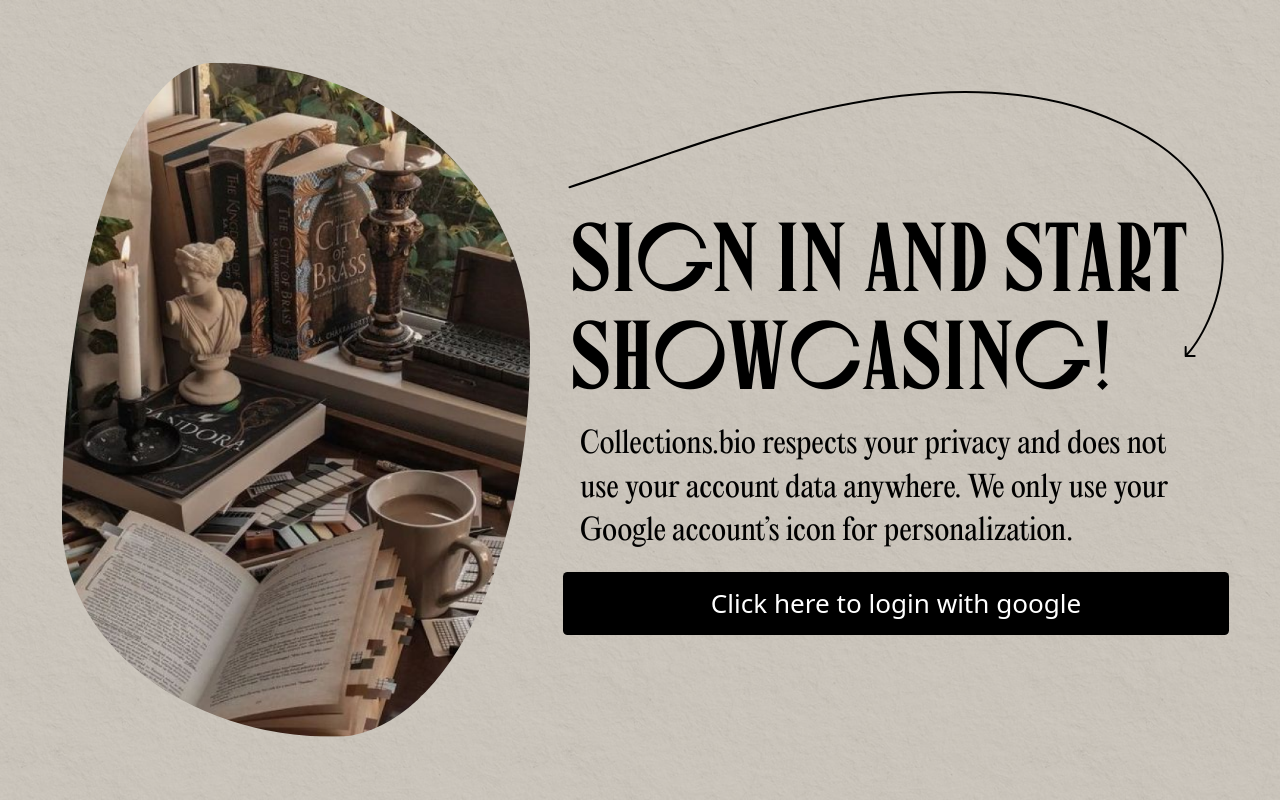
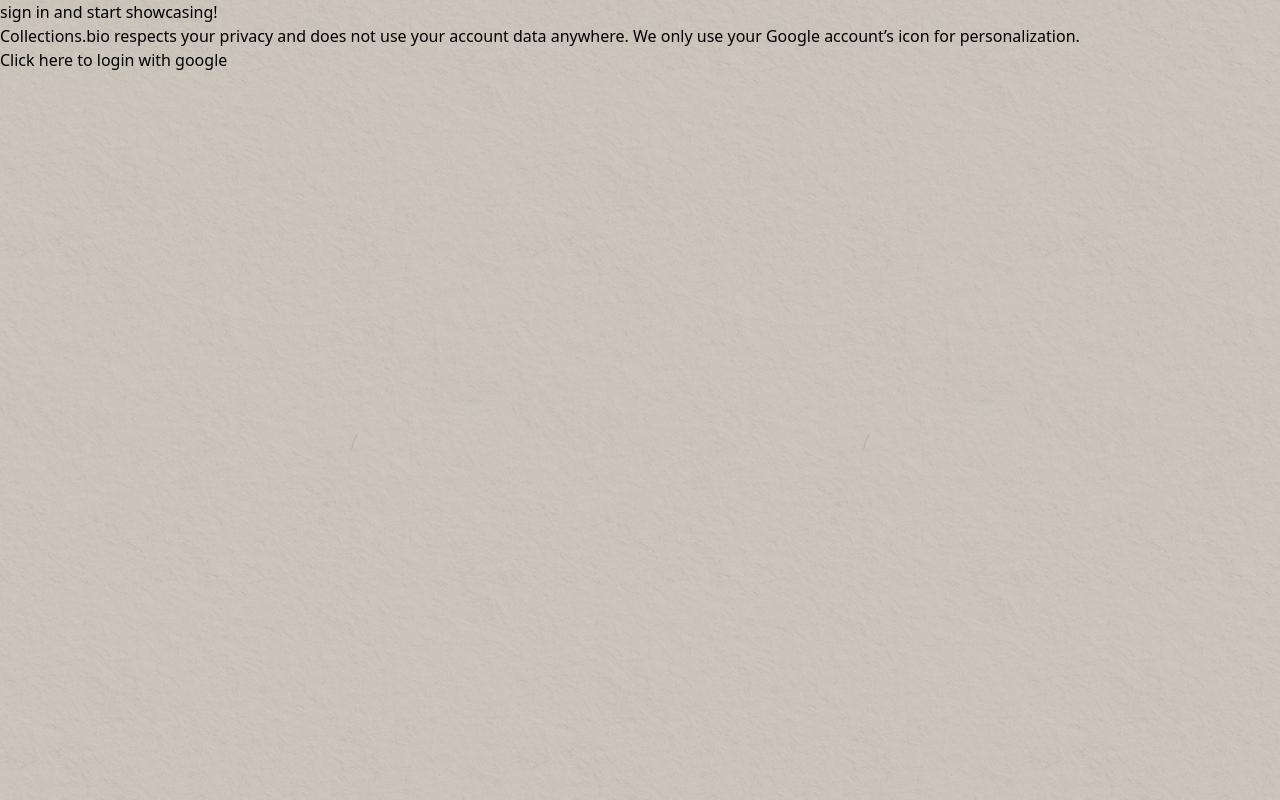
Before and after one commit to PriyobrotoKar/Collections, a Next.js app: page / in a window 1280 px wide. Built offline with nearby package versions, Linux system fonts and the light colour scheme; no server answers.

Commit message:
Removed Styles

```diff
--- a/app/pages/auth.jsx
+++ b/app/pages/auth.jsx
@@ -1,13 +1,7 @@
 "use client";
 
 import { useSession } from 'next-auth/react';
-
 import "../globals.css";
-import Image from "next/image";
-
-import Thumbnail from "../../public/imgs/thumbnail.png";
-import Arrow from "../../public/imgs/arrow.svg";
-
 import { signIn } from "next-auth/react";
 
 export default function Auth() {
@@ -15,32 +9,16 @@
   const { status, data: session } = useSession();
 
   return (
-    <main className="lg:ml-[32rem] auth-wrapper">
+    <main>
 
-      <Image
-        src={Thumbnail}
-        width={468}
-        height={674}
-        alt="thumbnail"
-        className="absolute invisible lg:visible mt-[0] md:ml-[-5rem] lg:ml-[-65rem] lg:mt-[1.5rem] xl:ml-[-75rem] xl:mt-[0] auth-img"
-      />
-
-      <Image
-        width={656.14}
-        height={265.92}
-        src={Arrow}
-        alt="arrow"
-        draggable="false"
-        className="select-none absolute invisible mb-[22rem] xl:visible z-[-1]" />
-
-      <h1 className="font-canopee text-center pl-[25px] pr-[25px] text-[55px] leading-[100%] sm:text-[85px] lg:text-[97.75px] lg:max-w-[550px] lg:text-left xl:max-w-[700px] xl:mt-[3rem]">
+      <h1>
         sign in and start showcasing!
       </h1>
-      <p className="font-editorial text-center mt-[15px] pl-[25px] pr-[25px] text-[20px] text-black max-w-[400px] sm:text-[26.08px] sm:max-w-[599px] lg:text-[29px] lg:text-left lg:max-w-[550px] lg:ml-[-1rem] xl:max-w-[666px]">
+      <p>
         Collections.bio respects your privacy and does not use your account data
         anywhere. We only use your Google account’s icon for personalization.
       </p>
-      <button onClick={() => signIn("google")} className="hover:bg-[#161616] rounded-[4.56px] max-w-[325px] w-[100%] bg-black pl-[42px] pt-[12px] pb-[12px] mt-[18px] pr-[42px] text-white sm:max-w-[562px] sm:text-[26.08px] lg:max-w-[550px] xl:max-w-[666px]">
+      <button onClick={() => signIn("google")}>
         Click here to login with google
       </button>
 
```
